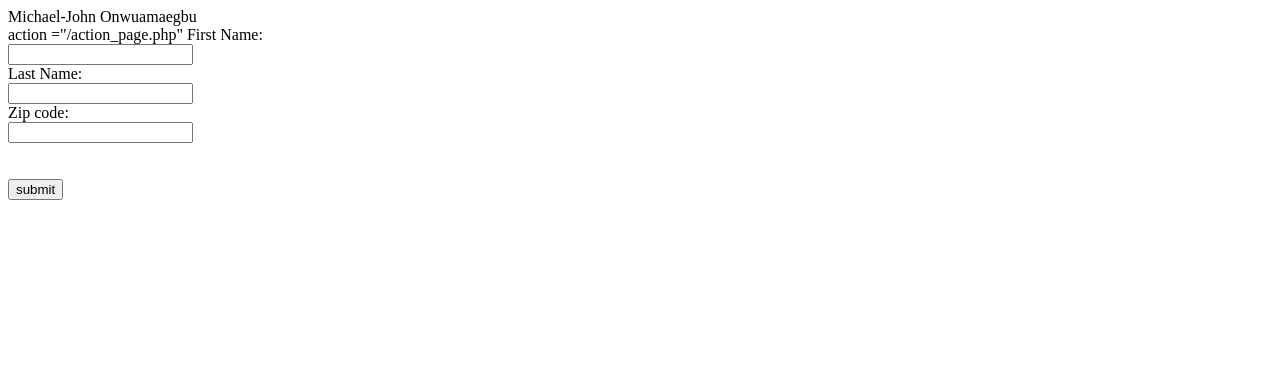
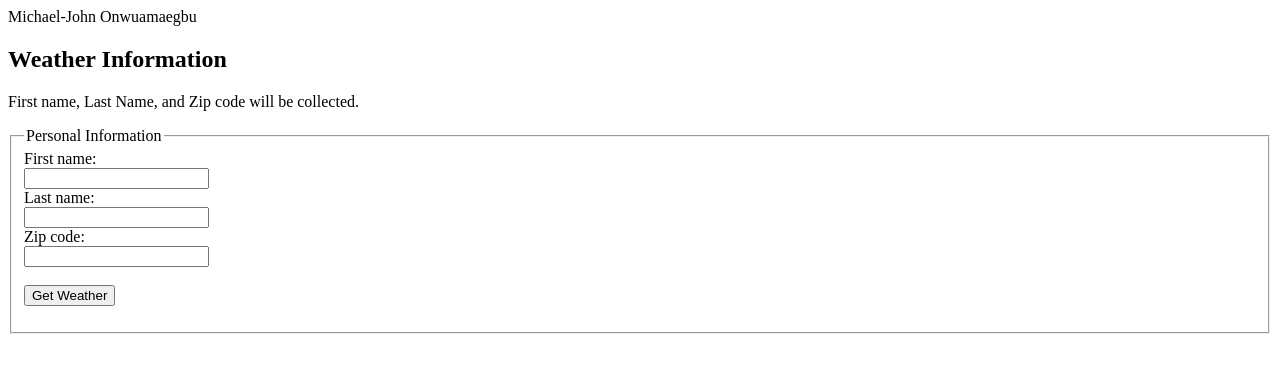
Before and after one commit to MiguelTuring/MiguelTuring.github.io, a plain HTML site: page index.html in a window 1280 px wide. Drawn offline with Linux system fonts and the light colour scheme.

Commit message:
lost track of the number commit

```diff
--- a/index.html
+++ b/index.html
@@ -1,13 +1,31 @@
 Michael-John Onwuamaegbu
-<form>
-    action ="/action_page.php"
-    First Name:<br>
-    <input type="text" name="firstname"><br>
-    Last Name:<br>
-    <input type="text" name="lastname"><br>
-    Zip code:<br>
-    <input type="number" name="quantity" width="5"><br>
-    <br><br>
-    <input type="submit" value="submit">
+<html>
 
-</form>
+<body>
+
+    <h2>Weather Information</h2>
+    <p> First name, Last Name, and Zip code will be collected. </p>
+
+    <fieldset>
+        <legend>Personal Information </legend>
+        <form action="" target="_self">
+            First name:
+            <br>
+            <input type="text" name="firstname" maxlength="36">
+            <br> Last name:
+            <br>
+            <input type="text" name="lastname" maxlength="36">
+            <br> Zip code:
+            <br>
+            <input type="text" name="zipcode" maxlength="5">
+            <br>
+            <br>
+            <input type="submit" value="Get Weather">
+            <br>
+
+         </form>
+    </fieldset>
+
+</body>
+
+</html>
```
